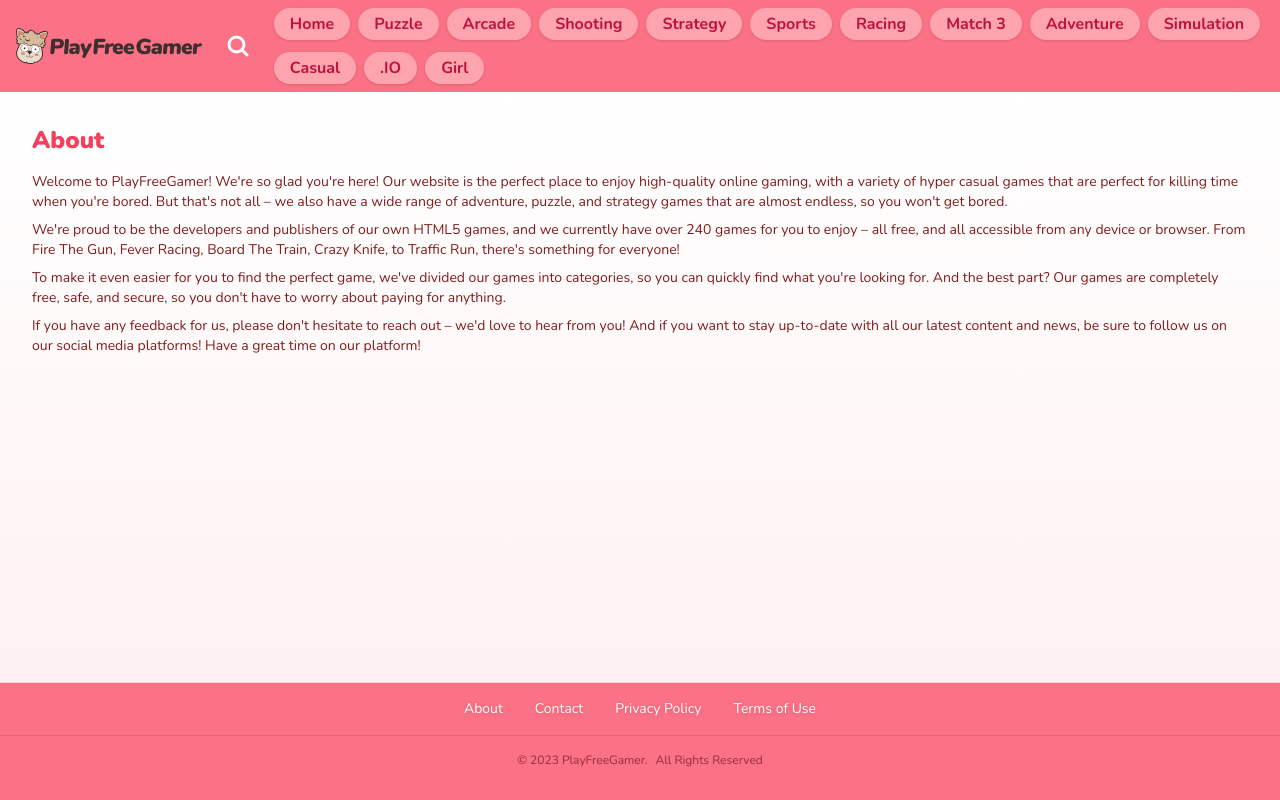
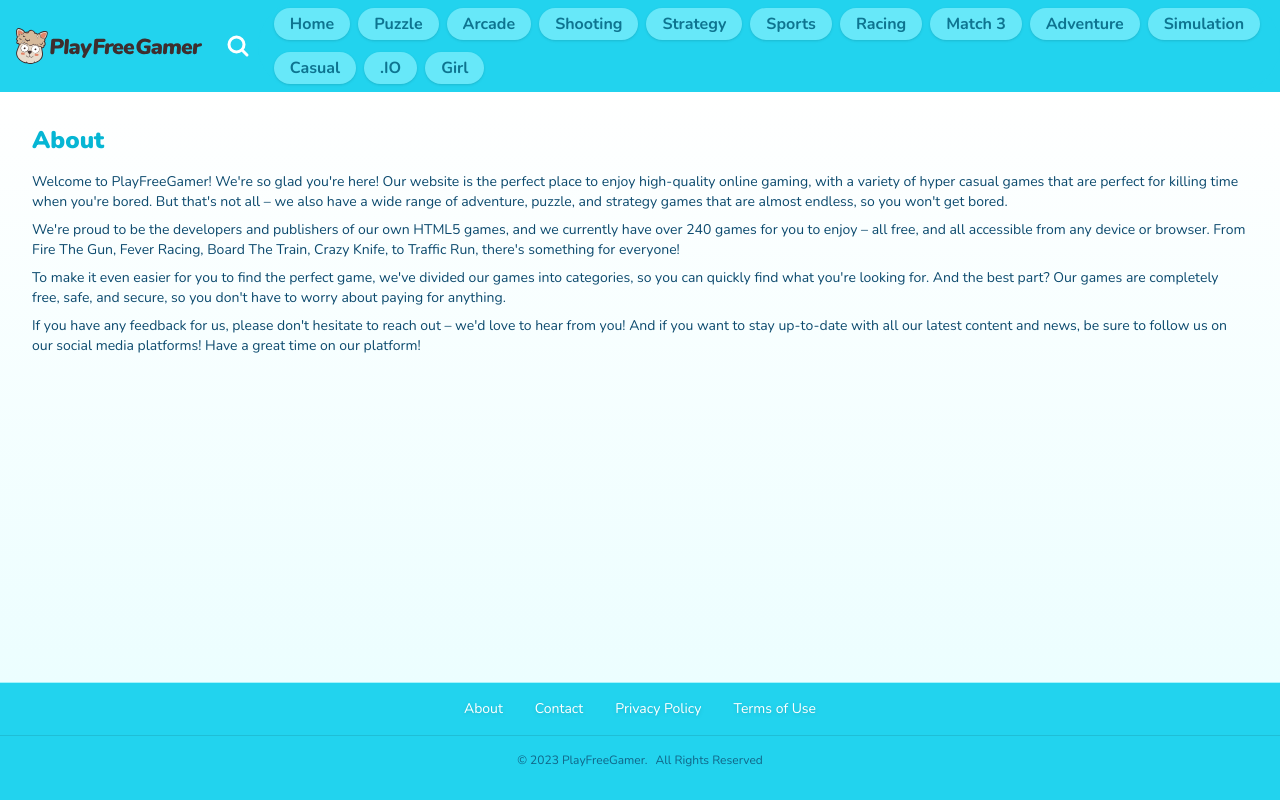
Before and after one commit to zengtai/playfreegamer-com-static-html, a Next.js app: page /about in a window 1280 px wide. Built offline with nearby package versions, Linux system fonts and the light colour scheme.

Commit message:
新配色

```diff
--- a/components/Navbar.js
+++ b/components/Navbar.js
@@ -92,8 +92,8 @@ export default function Navbar({ menuOpen, setMenuState }) {
                   i.link === `${asPath}/` ||
                   (i.link !== `/` && asPath.match(i.link))
                 )
-                  ? "bg-rose-300 text-rose-700"
-                  : "bg-rose-50 text-rose-600"
+                  ? "bg-cyan-300 text-cyan-700"
+                  : "bg-cyan-50 text-cyan-600"
               }`}
               href={i.link}
             >
--- a/components/PageTitle.js
+++ b/components/PageTitle.js
@@ -1,6 +1,6 @@
 export default function PageTitle({ title }) {
   return (
-    <h1 className="m-4 text-2xl font-black text-rose-500 xl:mx-8 xl:mt-8">
+    <h1 className="m-4 text-2xl font-black text-cyan-500 xl:mx-8 xl:mt-8">
       {title}
     </h1>
   );
--- a/pages/_document.js
+++ b/pages/_document.js
@@ -5,7 +5,7 @@ export default function Document() {
   return (
     <Html lang="en">
       <Head />
-      <body className="bg-rose-400">
+      <body className="bg-cyan-400">
         <Main />
         <NextScript />
       </body>
--- a/pages/about.js
+++ b/pages/about.js
@@ -17,7 +17,7 @@ export default function About(params) {
       <div className="page container">
         <PageTitle title={`About`} />
         <div
-          className="m-4 text-sm text-red-900 xl:mx-8"
+          className="m-4 text-sm text-sky-900 xl:mx-8"
           dangerouslySetInnerHTML={{ __html: content }}
         ></div>
       </div>
--- a/styles/globals.css
+++ b/styles/globals.css
@@ -14,7 +14,7 @@
 }
 
 .site-header {
-  @apply bg-rose-400 shadow shadow-rose-400/40;
+  @apply bg-cyan-400 shadow shadow-cyan-400/40;
 }
 
 .site-header .container {
@@ -22,7 +22,7 @@
 }
 
 .navbar {
-  @apply absolute left-0 top-16 z-10 flex-col justify-between rounded-b-3xl bg-rose-400 p-2 xl:static xl:flex xl:flex-row xl:rounded-full;
+  @apply absolute left-0 top-16 z-10 flex-col justify-between rounded-b-3xl bg-cyan-400 p-2 xl:static xl:flex xl:flex-row xl:rounded-full;
 }
 
 .navbar-list {
@@ -34,7 +34,7 @@
 }
 
 .main {
-  @apply grow bg-gradient-to-t from-rose-50 to-white;
+  @apply grow bg-gradient-to-t from-cyan-50 to-white;
 }
 
 .list-image {
@@ -44,10 +44,10 @@
   @apply mx-2 mb-2 text-center;
 }
 .list-meta .title {
-  @apply mb-1 text-base font-extrabold leading-5 text-rose-500;
+  @apply mb-1 text-base font-extrabold leading-5 text-cyan-500;
 }
 .list-meta .category {
-  @apply mb-2 text-xs font-bold uppercase text-red-900;
+  @apply mb-2 text-xs font-bold uppercase text-sky-900;
 }
 .list-meta .rating {
   @apply mb-2 -ml-1 flex items-center justify-center;
@@ -59,13 +59,13 @@
   @apply text-sm text-gray-400;
 }
 .play .cta {
-  @apply rounded-full border-2 border-rose-200 bg-rose-100 to-white px-4 py-2 text-sm font-bold text-rose-500 shadow shadow-rose-50;
+  @apply rounded-full border-2 border-cyan-200 bg-cyan-100 to-white px-4 py-2 text-sm font-bold text-cyan-500 shadow shadow-cyan-50;
 }
 .list-title {
   @apply m-4 flex flex-col items-center;
 }
 .list-title h1 {
-  @apply text-2xl font-black text-rose-500 xl:mx-8 xl:mt-8;
+  @apply text-2xl font-black text-cyan-500 xl:mx-8 xl:mt-8;
 }
 .list-title p {
   @apply max-w-3xl text-sm leading-6 text-gray-500;
@@ -92,7 +92,7 @@
 }
 
 .game-list-item {
-  @apply rounded-md border border-rose-100 bg-white p-3 shadow shadow-rose-50 xl:p-4;
+  @apply rounded-md border border-cyan-100 bg-white p-3 shadow shadow-cyan-50 xl:p-4;
 }
 
 .detail .info {
@@ -112,11 +112,11 @@
 }
 
 .detail h1 {
-  @apply mb-2 text-xl font-black leading-5 text-rose-500 xl:text-5xl;
+  @apply mb-2 text-xl font-black leading-5 text-cyan-500 xl:text-5xl;
 }
 
 .info .category {
-  @apply mb-2 text-xs font-bold uppercase text-red-900 xl:text-base;
+  @apply mb-2 text-xs font-bold uppercase text-sky-900 xl:text-base;
 }
 
 .detail .rating {
@@ -136,15 +136,15 @@
 }
 
 .detail .play-btn {
-  @apply w-full max-w-sm rounded-full bg-rose-400 px-4 py-2 text-lg font-black uppercase text-white  shadow-lg shadow-rose-100;
+  @apply w-full max-w-sm rounded-full bg-cyan-400 px-4 py-2 text-lg font-black uppercase text-white  shadow-lg shadow-cyan-100;
 }
 
 .section-title {
-  @apply m-4 border-t-2 border-rose-100 pt-4 text-lg font-bold text-rose-500 xl:mx-8;
+  @apply m-4 border-t-2 border-cyan-100 pt-4 text-lg font-bold text-cyan-500 xl:mx-8;
 }
 
 .site-footer {
-  @apply border-t border-t-rose-200 bg-rose-400 text-center text-sm text-white;
+  @apply border-t border-t-cyan-200 bg-cyan-400 text-center text-sm text-white;
 }
 
 .site-footer nav {
@@ -156,11 +156,11 @@
 }
 
 .site-footer p {
-  @apply m-4 flex justify-center gap-2 pb-4 text-xs text-red-900/80;
+  @apply m-4 flex justify-center gap-2 pb-4 text-xs text-sky-900/80;
 }
 
 .scroll-top-btn {
-  @apply fixed right-3 bottom-3 z-10 h-12 w-12 content-center justify-center rounded-full bg-rose-500/50 text-white;
+  @apply fixed right-3 bottom-3 z-10 h-12 w-12 content-center justify-center rounded-full bg-cyan-500/50 text-white;
 }
 
 .star {
```
